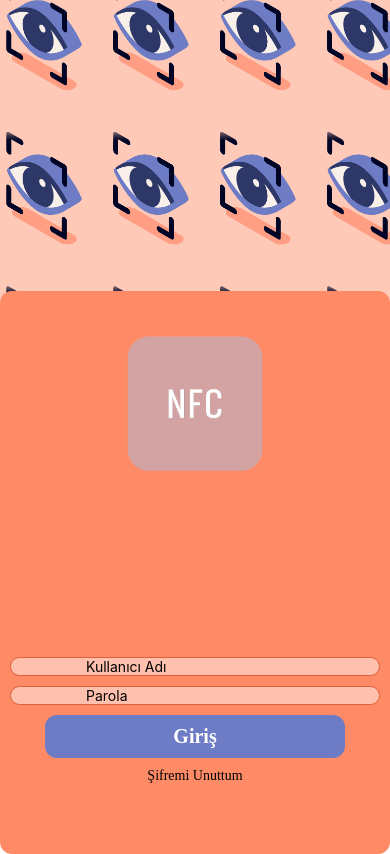
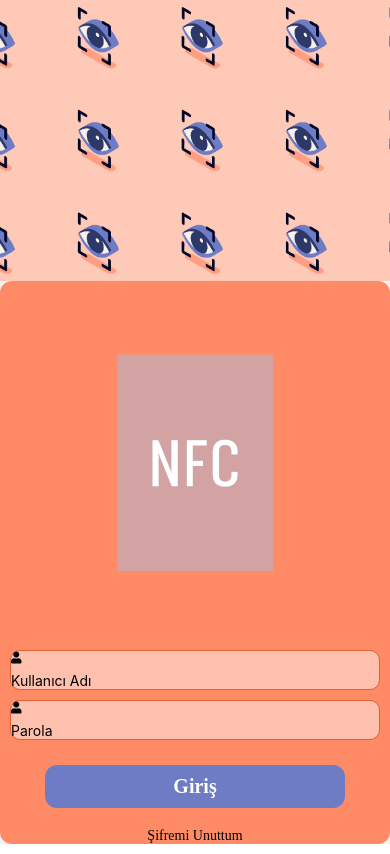
Before and after one commit to sevimozsoy/nfcBasics, a React Native app: screen / in a window 390 px wide. Built offline with nearby package versions, Linux system fonts and the light colour scheme.

Commit message:
NfcCheck moved to components, NoNfc screen added. Home screen flex problem solved. Icon config is not finished yet.

```diff
--- a/package.json
+++ b/package.json
@@ -16,7 +16,8 @@
     "react-native": "0.68.0",
     "react-native-nfc-manager": "^3.13.2",
     "react-native-safe-area-context": "^4.2.4",
-    "react-native-screens": "^3.13.1"
+    "react-native-screens": "^3.13.1",
+    "react-native-vector-icons": "^9.1.0"
   },
   "devDependencies": {
     "@babel/core": "7.17.8",
--- a/src/Routes/AppNavigator.js
+++ b/src/Routes/AppNavigator.js
@@ -2,7 +2,7 @@ import React from 'react';
 import { createNativeStackNavigator } from "@react-navigation/native-stack";
 import { NavigationContainer } from '@react-navigation/native';
 import Home from "../screens/Home";
-import NfcCheck from "../screens/NfcCheck"
+import NfcCheck from "../components/NfcCheck"
 import ForgotPassword from "../screens/ForgotPassword"
 
 
--- a/src/components/CustomButton.js
+++ b/src/components/CustomButton.js
@@ -11,7 +11,7 @@ const CustomButton = ({onPress,text, type}) => {
 
 const styles = StyleSheet.create({
     container: {
-        marginVertical: 5,
+        marginTop: 20,
         justifyContent: 'center',
     },
     container_PRIMARY:{
--- a/src/components/CustomInput.js
+++ b/src/components/CustomInput.js
@@ -1,9 +1,11 @@
-import { View, TextInput, StyleSheet, Dimensions } from 'react-native'
-import React from 'react'
+import {View, TextInput, StyleSheet, Dimensions} from 'react-native';
+import React from 'react';
+import FontAwesome5 from 'react-native-vector-icons/FontAwesome5';
 
 const CustomInput = ({value, setValue, placeholder, secureTextEntry}) => {
   return (
     <View style={styles.container}>
+      <FontAwesome5 name='user' solid style={styles.icon} />
       <TextInput
         style={styles.input}
         placeholder={placeholder}
@@ -12,21 +14,26 @@ const CustomInput = ({value, setValue, placeholder, secureTextEntry}) => {
         secureTextEntry={secureTextEntry}
       />
     </View>
-  )
-}
+  );
+};
 
 const styles = StyleSheet.create({
-    container:{
-        width:Dimensions.get('window').width - 20,
-        backgroundColor:'#FFC1AD',
-        borderColor:'#DE6139',
-        borderWidth:1,
-        borderRadius:10,
-        marginVertical:5,
+  container: {
+    flex:1,
+    width: Dimensions.get('window').width - 20,
+    backgroundColor: '#FFC1AD',
+    borderColor: '#DE6139',
+    borderWidth: 1,
+    borderRadius: 10,
+    marginVertical: 5,
   },
-    input:{
-        alignSelf:'center'
-    }
-})
+  input: {},
+  icon: {
+    flex: 1,
+    flexDirection: 'row',
+    justifyContent: 'center',
+    alignItems: 'center',
+  },
+});
 
-export default CustomInput
+export default CustomInput;
--- a/src/screens/NfcCheck.js
+++ b/src/components/NfcCheck.js
@@ -1,7 +1,8 @@
 import React from 'react';
 import { View, Text, StyleSheet, TouchableOpacity } from "react-native";
 import nfcManager from 'react-native-nfc-manager';
-import AndroidPrompt from "../components/AndroidPrompt";
+import AndroidPrompt from "./AndroidPrompt";
+import NoNfc from "../screens/NoNfc"
 
 function App() {
     const [hasNfc, setHasNfc] = React.useState(null);
@@ -24,14 +25,7 @@ function App() {
     } else if (!hasNfc) {
         return (
             <View style={styles.wrapper}>
-                <Text>Cihazınız NFC desteklemiyor.</Text>
-                <TouchableOpacity
-                onPress={() => {
-                    promptRef.current.setVisible(true);
-                }}>
-                <Text>Test</Text>
-                </TouchableOpacity>
-                <AndroidPrompt ref={promptRef}/>
+                <NoNfc></NoNfc>
             </View>
         )
     }
--- a/src/screens/Home.js
+++ b/src/screens/Home.js
@@ -1,38 +1,63 @@
-import React, { useState } from 'react';
-import { StyleSheet, SafeAreaView, View, Dimensions, ImageBackground, Image } from "react-native";
+import React, {useState} from 'react';
+import {
+  StyleSheet,
+  SafeAreaView,
+  View,
+  ImageBackground,
+  Image,
+} from 'react-native';
 import CustomButton from '../components/CustomButton';
 import CustomInput from '../components/CustomInput';
 
-
-
-
-export default function Entry({ navigation }) {
-
+export default function Entry({navigation}) {
   const [username, setUsername] = useState('');
   const [password, setPassword] = useState('');
 
   const onSignInPressed = () => {
-        navigation.navigate("NfcCheck");
+    navigation.navigate('NfcCheck');
   };
   const onForgotPressed = () => {
-        navigation.navigate("ForgotPassword");
+    navigation.navigate('ForgotPassword');
   };
 
   return (
     <SafeAreaView style={styles.content}>
-            <ImageBackground resizeMode='cover' source={require('../../assets/images/bg.png')} style={styles.bgImage} />
+      <ImageBackground
+        resizeMode="cover"
+        source={require('../../assets/images/bg.png')}
+        style={styles.bgImage}
+      />
       <View style={styles.borderView}>
-                <Image source={require('../../assets/images/logo.png')} style={styles.logo} />
+        <Image
+          source={require('../../assets/images/logo.png')}
+          style={styles.logo}
+        />
         <View style={styles.input}>
-                    <CustomInput placeholder={'Kullanıcı Adı'} value={username} setValue={setUsername} />
-                    <CustomInput placeholder={'Parola'} value={password} setValue={setPassword} secureTextEntry={true} />
-                    <CustomButton onPress={onSignInPressed} text={'Giriş'} type="PRIMARY" />
-                    <CustomButton onPress={onForgotPressed} text={'Şifremi Unuttum'} type="TERTIARY"/>
+          <CustomInput
+            placeholder={'Kullanıcı Adı'}
+            value={username}
+            setValue={setUsername}
+          />
+          <CustomInput
+            placeholder={'Parola'}
+            value={password}
+            setValue={setPassword}
+            secureTextEntry={true}
+          />
+          <CustomButton
+            onPress={onSignInPressed}
+            text={'Giriş'}
+            type="PRIMARY"
+          />
+          <CustomButton
+            onPress={onForgotPressed}
+            text={'Şifremi Unuttum'}
+            type="TERTIARY"
+          />
         </View>
       </View>
     </SafeAreaView>
-
-    )
+  );
 }
 
 const styles = StyleSheet.create({
@@ -41,26 +66,22 @@ const styles = StyleSheet.create({
   },
   bgImage: {
     width: '100%',
-        height: Dimensions.get('window').height / 2,
+    height: '100%',
+    flex: 0.5,
+  },
+  borderView: {
+    flex: 1,
+    alignItems: 'center',
+    borderRadius: 12,
+    backgroundColor: '#FF8B66',
   },
   logo: {
-        position: 'absolute',
+    flex: 0.7,
     width: '40%',
     height: '40%',
   },
-    borderView: {
-        position: 'absolute',
+  input: {
+    flex: 1,
     alignItems: 'center',
-        bottom: -10,
-        width: Dimensions.get('window').width,
-        height: Dimensions.get('window').height / 1.5,
-        borderRadius: 12,
-        backgroundColor: '#FF8B66',
   },
-    input: {
-        position: 'absolute',
-        bottom: 60,
-        alignItems:'center',
-        marginVertical: 5,
-    },
-})
+});
--- /dev/null
+++ b/src/screens/NoNfc.js
@@ -0,0 +1,12 @@
+import React from 'react';
+import {Text, View} from 'react-native';
+
+function NoNfc() {
+  return (
+    <View>
+      <Text>NoNfc</Text>
+    </View>
+  );
+}
+
+export default NoNfc;
```
Also changed, not shown: src/screens/ForgotPassword.js (+4 -4 lines), assets/images/bg.png, 3 other files (tests, documents, lock files or other folders). Lines whose indentation alone changed are shown as unchanged.
